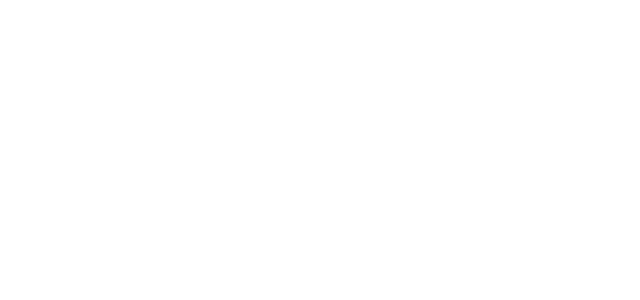
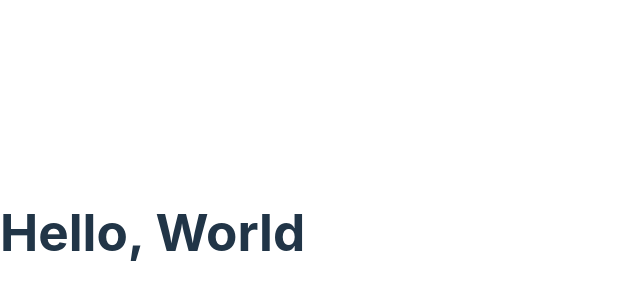
Before and after one commit to MarkRyuo/first_app, a React (Vite) app: page / in a window 1280 px wide. Shown: the part 168-468 px from the top of the page, without its empty margins (0-640 px from the left). Built offline with nearby package versions, Linux system fonts and the light colour scheme.

Commit message:
update herE

```diff
--- a/src/App.tsx
+++ b/src/App.tsx
@@ -2,7 +2,7 @@ import Message from './Message'
 
 
 function App(){
-  return <div></div>
+  return <div><Message/></div>
 }
 
 export default App ;
```
